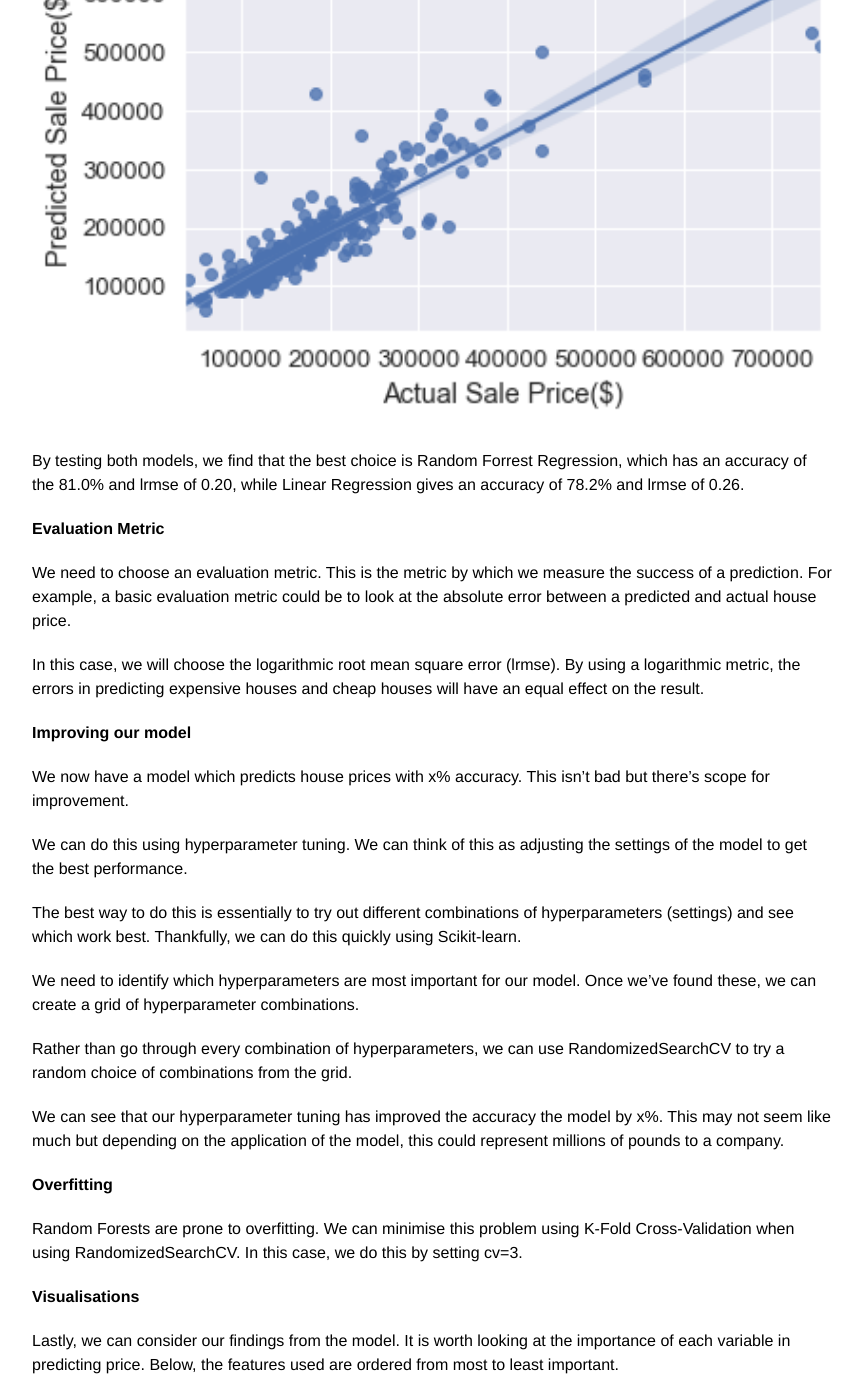
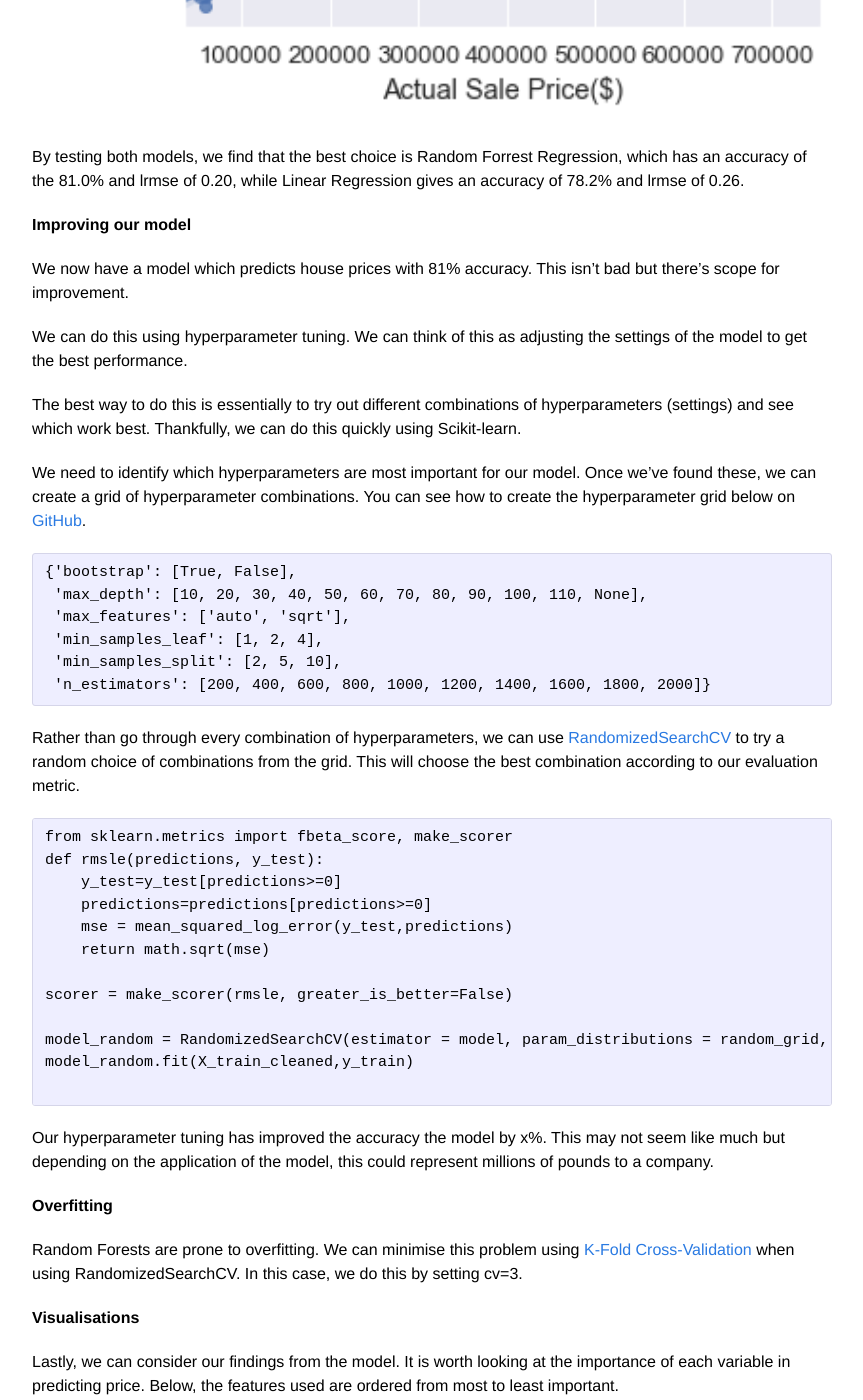
Before and after one commit to alicepringle/alicepringle.github.io, a Jekyll site: the page built from _posts/2020-09-29-supervised-learning.markdown, in a window 1280 px wide and 1400 px high, scrolled down 6340 px. Shown: the whole window, without its empty margins (208-1071 px from the left). Built offline with Jekyll 4.4.1, drawn with Linux system fonts in a browser that asks for light colours; some of the changed text lies outside the part shown.

Commit message:
minor edits

````diff
--- a/_posts/2020-09-29-supervised-learning.markdown
+++ b/_posts/2020-09-29-supervised-learning.markdown
@@ -10,11 +10,8 @@ mathjax: false
 <img src="/assets/bio/house_coin.jpg">
 <div class="thecap">[Image source](https://www.propertyreporter.co.uk/property/rightmove-predict-2-house-price-rise-in-2020.html).</div>
 </div> -->
-<div class="imgcap">
-<img src="/assets/bio/house_graph.jpg">
-</div>
 
-<img src="/assets/bio/house_graph.jpg" alt="house_graph" />
+<img src="/assets/bio/house_graph.jpg" alt="house_graph" style="width:100%"/>
 
 In this demonstration, we will be solving the problem of predicting house prices based on their various features. There are a plethora of factors which determine the price of a house, many of which are more significant than we might expect. By using a machine learning model to predict prices, we allow the most significant factors to be considered rather than solely relying on what we deem to be relevant.
 
@@ -189,29 +186,46 @@ The plot below show the difference between the predicted prices and the actual p
 
 By testing both models, we find that the best choice is Random Forrest Regression, which has an accuracy of the 81.0% and lrmse of 0.20, while Linear Regression gives an accuracy of 78.2% and lrmse of 0.26.
 
-**Evaluation Metric**
-
-We need to choose an evaluation metric. This is the metric by which we measure the success of a prediction. For example, a basic evaluation metric could be to look at the absolute error between a predicted and actual house price.
-
-In this case, we will choose the logarithmic root mean square error (lrmse). By using a logarithmic metric, the errors in predicting expensive houses and cheap houses will have an equal effect on the result.
-
 **Improving our model**
 
-We now have a model which predicts house prices with x% accuracy. This isn’t bad but there’s scope for improvement.
+We now have a model which predicts house prices with 81% accuracy. This isn’t bad but there’s scope for improvement.
 
 We can do this using hyperparameter tuning. We can think of this as adjusting the settings of the model to get the best performance.
 
 The best way to do this is essentially to try out different combinations of hyperparameters (settings) and see which work best. Thankfully, we can do this quickly using Scikit-learn.
 
-We need to identify which hyperparameters are most important for our model. Once we’ve found these, we can create a grid of hyperparameter combinations.
+We need to identify which hyperparameters are most important for our model. Once we’ve found these, we can create a grid of hyperparameter combinations. You can see how to create the hyperparameter grid below on [GitHub](http://jse.amstat.org/v19n3/decock.pdf).
 
-Rather than go through every combination of hyperparameters, we can use RandomizedSearchCV to try a random choice of combinations from the grid.
+```
+{'bootstrap': [True, False],
+ 'max_depth': [10, 20, 30, 40, 50, 60, 70, 80, 90, 100, 110, None],
+ 'max_features': ['auto', 'sqrt'],
+ 'min_samples_leaf': [1, 2, 4],
+ 'min_samples_split': [2, 5, 10],
+ 'n_estimators': [200, 400, 600, 800, 1000, 1200, 1400, 1600, 1800, 2000]}
+ ```
 
-We can see that our hyperparameter tuning has improved the accuracy the model by x%. This may not seem like much but depending on the application of the model, this could represent millions of pounds to a company.
+Rather than go through every combination of hyperparameters, we can use [RandomizedSearchCV](https://scikit-learn.org/stable/modules/generated/sklearn.model_selection.RandomizedSearchCV.html) to try a random choice of combinations from the grid. This will choose the best combination according to our evaluation metric.
+```
+from sklearn.metrics import fbeta_score, make_scorer
+def rmsle(predictions, y_test):
+    y_test=y_test[predictions>=0]
+    predictions=predictions[predictions>=0]
+    mse = mean_squared_log_error(y_test,predictions)
+    return math.sqrt(mse)
+
+scorer = make_scorer(rmsle, greater_is_better=False)
+
+model_random = RandomizedSearchCV(estimator = model, param_distributions = random_grid, n_iter = 50, cv = 3, verbose=2, random_state=42, n_jobs = -1, scoring=scorer)
+model_random.fit(X_train_cleaned,y_train)
+
+```
+
+Our hyperparameter tuning has improved the accuracy the model by x%. This may not seem like much but depending on the application of the model, this could represent millions of pounds to a company.
 
 **Overfitting**
 
-Random Forests are prone to overfitting. We can minimise this problem using K-Fold Cross-Validation when using RandomizedSearchCV. In this case, we do this by setting cv=3.
+Random Forests are prone to overfitting. We can minimise this problem using [K-Fold Cross-Validation](https://scikit-learn.org/stable/modules/cross_validation.html) when using RandomizedSearchCV. In this case, we do this by setting cv=3.
 
 **Visualisations**
 
@@ -225,9 +239,3 @@ Using x and y, we can see the prediction accuracy drop from x to x. So, yes - th
 **Conclusion**
 
 I hope this showed how simple it is to implement a machine learning model from start to finish! To improve the model we could use more of the features and consider feature engineering. As we’ve found, 90% of the work is in data preparation and it really is worth considering how to best represent the data.
-
-<div class="imgcap">
-<img src="/assets/bio/combustion.jpeg" style="width:57%">
-<img src="/assets/bio/combustion2.png" style="width:41%">
-<div class="thecap"><a href="https://ib.bioninja.com.au/higher-level/topic-8-metabolism-cell/untitled/energy-conversions.html">Left</a>: Chemically, as far as inputs and outputs alone are concerned, burning things with fire is identical to burning food for our energy needs. <a href="https://www.docsity.com/en/energy-conversion-fundamentals-of-biology-lecture-slides/241294/">Right</a>: the complete oxidation of C-C / C-H rich molecules powers not just our bodies but a lot of our technology.</div>
-</div>
````
Also changed, not shown: 1 other file.
